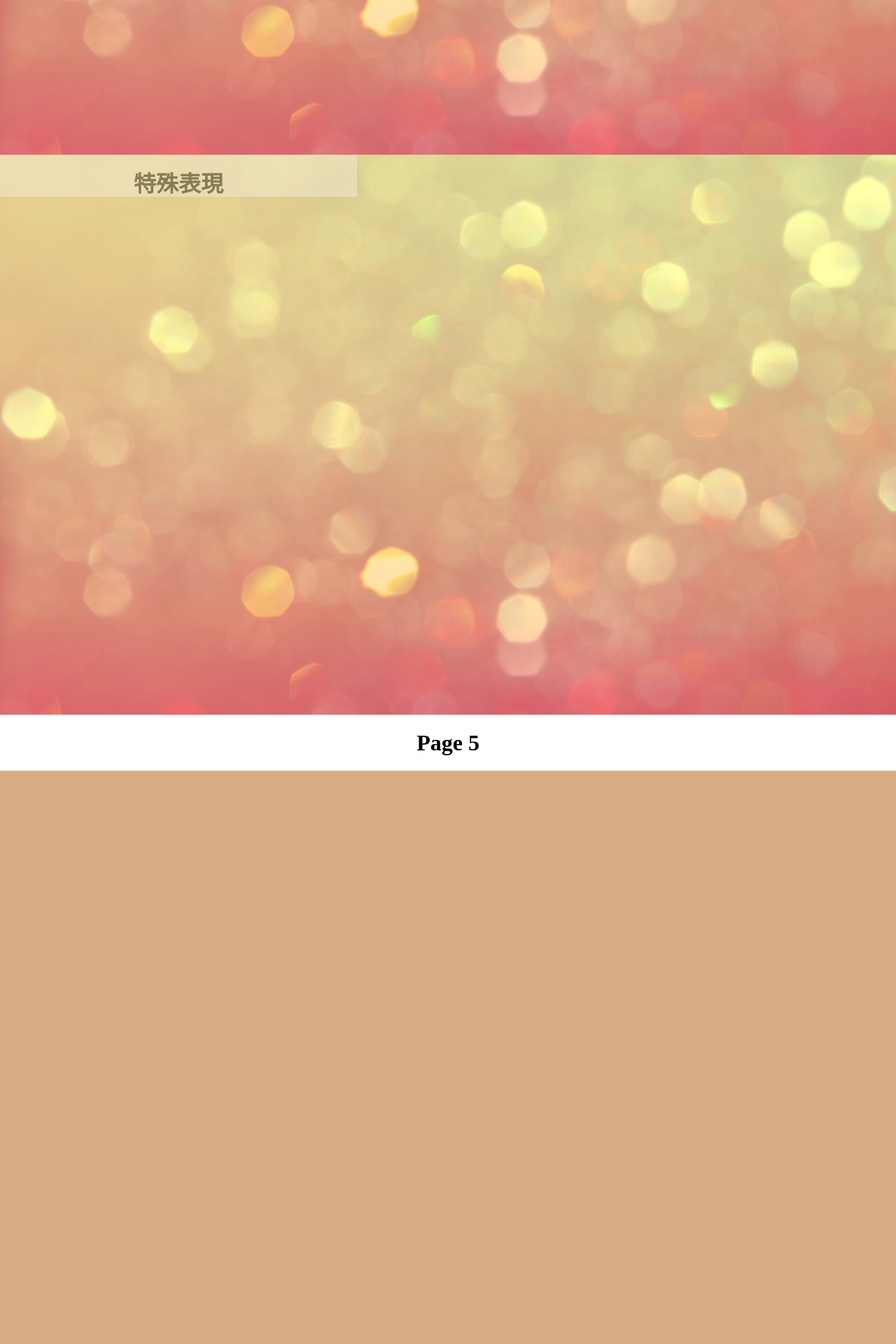
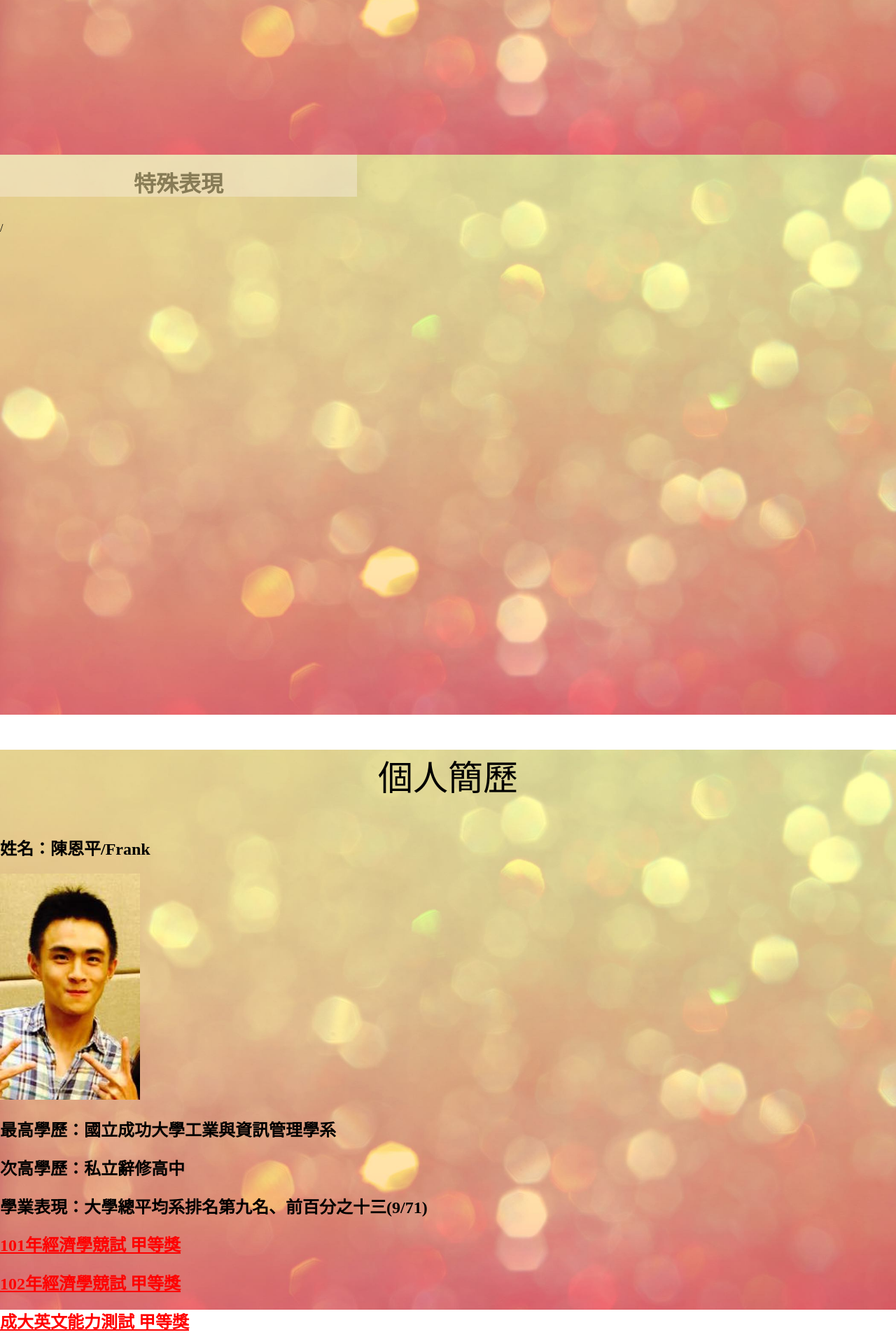
Before and after one commit to EnPingChen/resume, a PHP site: page / in a window 1280 px wide. Shown: the part 2200-4120 px from the top of the page at 70% size. Before the commit the page ends 3301 px from the top, so only its background shows below. Run offline with PHP 8.4, Linux system fonts and the light colour scheme.

Commit message:
resume.3

```diff
--- a/index.html
+++ b/index.html
@@ -19,6 +19,7 @@
             <li></li>
             <li></li>
             <li></li>
+            <li></li>
         </ul>
     </div>
       <div class ="downtip">
@@ -26,6 +27,7 @@
          <div  id = "tip2"><h2>自傳</h2></div>
          <div id = "tip3"><h2>個人資料</h2></div>
           <div id = "tip4"><h2>特殊表現</h2></div>
+          <div id = "tip5"><h2>個人簡歷</h2></div>
        </div>
        <div id = "gototop">
         <p >top</p>
@@ -97,8 +99,8 @@
   <br><hr><br></div>
 
 <div class="p04">
-          <div class="left2"><h1 id="c">特殊表現</h1></div><br><br>
-    <div class="table">
+          <div class="left3"><h1 id="c">特殊表現</h1></div><br><br>
+   /<div class="table1">
     <table align="center">
     <colgroup>
               <col span="1" width= "100px" ><col span="1" width= "250px" ><col span="1" width= "200px" >
@@ -127,8 +129,22 @@
     <td>Microsoft office:word,excek,Powerpoint<br>程式語言設計:C++<br>資料庫:MySQL</td>
   </tr>
    </table></div></div>
-<div class="p05"><h1>Page 5</h1></div>
+<div class="p05">
+<div class="person_ex">
+<p style="font-size:50px">個人簡歷</p>
+<h2 style="color:black;font-size:24">姓名：陳恩平/Frank</h2><img id = "head2" src="head2.jpg" style="bottom">
 
+<h2 style="color:black;font-size:24">最高學歷：國立成功大學工業與資訊管理學系</h2>
+<h2 style="color:black;font-size:24">次高學歷：私立辭修高中</h2>
+<h2 style="color:black;font-size:24">學業表現：大學總平均系排名第九名、前百分之十三(9/71)</h2>
+<h2 style="color:red;font-size:24;text-decoration:underline">101年經濟學競試 甲等獎</h2>
+<h2 style="color:red;font-size:24;text-decoration:underline">102年經濟學競試 甲等獎</h2>
+<h2 style="color:red;font-size:24;text-decoration:underline">成大英文能力測試 甲等獎</h2>
+<h2 style="color:red;font-size:24;text-decoration:underline">104年度書卷獎(大三)</h2>
+<h2 style="color:black;font-size:24">奧林丕亞 物理組  佳作</h2>
+
+</div>
+</div>
 
 
 
--- a/resume.css
+++ b/resume.css
@@ -22,6 +22,14 @@
         background-repeat: no-repeat;
         height:100vh;
     }
+.p05{
+        background-image:url(2011060409223978.jpg);
+        background-size:cover;
+        background-repeat: no-repeat;
+        height:100vh;
+        padding: 0px;
+    }
+
  .nav{
  	position: fixed;
  	top: 50%;
@@ -41,7 +49,8 @@
  	 border-width: 0px;
     border-style: solid;
     border-color: transparent;
- 	opacity: 0.7;
+ 	opacity: 1;
+    cursor: pointer;
  }
  #tip2{
  	position: fixed;
@@ -56,6 +65,7 @@
     border-style: solid;
     border-color: transparent;
  	opacity: 0.7;
+    cursor: pointer;
  }
  #tip3{
  	position: fixed;
@@ -70,6 +80,7 @@
     border-style: solid;
     border-color: transparent;
     opacity: 0.7;
+    cursor: pointer;
  }
  #tip4{
  	position: fixed;
@@ -84,7 +95,24 @@
     border-style: solid;
     border-color: transparent;
  	opacity: 0.7;
+    cursor: pointer;
  }
+ #tip5{
+    position: fixed;
+    bottom: 0px;
+    height: 50px;
+    width: 150px;
+    left: 750px;
+    background-color: orange;
+    text-align: center;
+    border-radius: 5px;
+     border-width: 0px;
+    border-style: solid;
+    border-color: transparent;
+    opacity: 0.7;
+    cursor: pointer;
+ }
+
   li{
         width:10px;
         height:10px;
@@ -233,5 +261,8 @@ body{
 	border-radius: 10px;
     opacity: 0.7;
     font-size: 40px;
+    cursor: pointer;
 }
-//
+.person_ex{
+    padding: 0px;
+}
--- a/resume.js
+++ b/resume.js
@@ -41,20 +41,30 @@ $(document).ready(function(){
             height: '50px',
             width: '500px'
      })
+     $(".head2").click(function(){
+        $("html,body").animate({"scrollTop":$(".p01").offset().top});
+        $(".nav li").css("background-color","white");
+        $(".nav li:eq(0)").css("background-color","green");
+        $("#tip1").css("opacity","1");
+        $("#tip2,#tip3,#tip4,#tip5").css("opacity","0.5");
+        n=1;
+    })
+
     $(".nav li:eq(0),#tip1").click(function(){
     	$("html,body").animate({"scrollTop":$(".p01").offset().top});
     	$(".nav li").css("background-color","white");
     	$(".nav li:eq(0)").css("background-color","green");
     	$("#tip1").css("opacity","1");
-    	$("#tip2,#tip3,#tip4").css("opacity","0.5");
+    	$("#tip2,#tip3,#tip4,#tip5").css("opacity","0.5");
+        n=1;
     })
     $(".nav li:eq(1),#tip2").click(function(){
     	$("html,body").animate({"scrollTop":$(".p02").offset().top});
     	$(".nav li").css("background-color","white");
     	$(".nav li:eq(1)").css("background-color","green");
     	$("#tip2").css("opacity","1");
-    	$("#tip1,#tip3,#tip4").css("opacity","0.5");
-
+    	$("#tip1,#tip3,#tip4,#tip5").css("opacity","0.5");
+        n=2;
 
     })
     $(".nav li:eq(2),#tip3").click(function(){
@@ -62,8 +72,8 @@ $(document).ready(function(){
     	$(".nav li").css("background-color","white");
     	$(".nav li:eq(2)").css("background-color","green");
     	$("#tip3").css("opacity","1");
-    	$("#tip1,#tip2,#tip4").css("opacity","0.5");
-
+    	$("#tip1,#tip2,#tip4,tip5").css("opacity","0.5");
+        n=3;
 
     })
     $(".nav li:eq(3),#tip4").click(function(){
@@ -71,8 +81,16 @@ $(document).ready(function(){
     	$(".nav li").css("background-color","white")
     	$(".nav li:eq(3)").css("background-color","green")
     	$("#tip4").css("opacity","1")
-    	$("#tip2,#tip1,#tip3").css("opacity","0.5")
-
+    	$("#tip2,#tip1,#tip3,tip5").css("opacity","0.5")
+        n=4;
+    })
+    $(".nav li:eq(4),#tip5").click(function(){
+        $("html,body").animate({"scrollTop":$(".p05").offset().top})
+        $(".nav li").css("background-color","white")
+        $(".nav li:eq(4)").css("background-color","green")
+        $("#tip5").css("opacity","1")
+        $("#tip2,#tip1,#tip3,#tip4").css("opacity","0.5")
+        n=5;
 
     })
    $("#gototop").click(function(){
@@ -80,11 +98,12 @@ $(document).ready(function(){
     	$("#gototop").css("opacity","1");
     	    })
 
-       n=1
+        n=1
         var num_li = $("li").length
             moving=0
             $(window).mousewheel(function(e){
                 $("html,body").stop()
+
                 if(moving==0){
                     moving=1
                     if(e.deltaY==-1){
@@ -104,27 +123,49 @@ $(document).ready(function(){
 
 
     $(window).scroll(function(){
+        //console.log($(window).scrollTop())
                  if($(window).scrollTop()+".4375"==$(".p01").offset().top && $(window).scrollTop()<$(".p02").offset().top){
                     $(".nav li").css("background-color","white")//除了被點擊到的游標，其他都恢復成原來的顏色
                     $(".nav li:eq(0)").css("background-color","green")
                     $("#tip1").css("opacity","1")
-    	            $("#tip2,#tip3,#tip4").css("opacity","0.5")
+    	            $("#tip2,#tip3,#tip4,tip5").css("opacity","0.5")
+                    n=1;
+
                 }else if($(window).scrollTop()+".4375"==$(".p02").offset().top && $(window).scrollTop()<$(".p03").offset().top){
                     $(".nav li").css("background-color","white")//除了被點擊到的游標，其他都恢復成原來的顏色
                     $(".nav li:eq(1)").css("background-color","green")
                     $("#tip2").css("opacity","1")
-    	            $("#tip1,#tip3,#tip4").css("opacity","0.5")
+    	            $("#tip1,#tip3,#tip4,#tip5").css("opacity","0.5")
+                    $(".left").animate({height: '200px',width:'1000px', opacity: '0.4'},"50" );
+                    $(".left").animate({height: '50px',width:'500px', opacity: '0.4'},"50" );
+                    $(".section").slideDown("slow");
+                    n=2;
+
                 }else if($(window).scrollTop()+".4375"==$(".p03").offset().top && $(window).scrollTop()<$(".p04").offset().top){
                     $(".nav li").css("background-color","white")//除了被點擊到的游標，其他都恢復成原來的顏色
                     $(".nav li:eq(2)").css("background-color","green")
                     $("#tip3").css("opacity","1")
-    	            $("#tip2,#tip1,#tip4").css("opacity","0.5")
+    	            $("#tip2,#tip1,#tip4,#tip5").css("opacity","0.5")
+                    $(".left2").animate({height: '200px',width:'1000px', opacity: '0.4'},"50" );
+                    $(".left2").animate({height: '50px',width:'500px', opacity: '0.4'},"50" );
+                    $(".table").fadeIn("6000");
+                    n=3;
                 }else if($(window).scrollTop()+".4375"==$(".p04").offset().top && $(window).scrollTop()<$(".p05").offset().top){
                     $(".nav li").css("background-color","white")//除了被點擊到的游標，其他都恢復成原來的顏色
                     $(".nav li:eq(3)").css("background-color","green")
                     $("#tip4").css("opacity","1")
-    	            $("#tip2,#tip3,#tip1").css("opacity","0.5")
-                }            })
+    	            $("#tip2,#tip3,#tip1,#tip5").css("opacity","0.5")
+                    $(".left3").animate({height: '200px',width:'1000px', opacity: '0.4'},"50" );
+                    $(".left3").animate({height: '50px',width:'500px', opacity: '0.4'},"50" );
+                    $(".table1").slideDown("slow");
+                    n=4;
+                }else if($(window).scrollTop()+".4375"==$(".p05").offset().top ){
+                    $(".nav li").css("background-color","white")//除了被點擊到的游標，其他都恢復成原來的顏色
+                    $(".nav li:eq(4)").css("background-color","green")
+                    $("#tip5").css("opacity","1")
+                    $("#tip2,#tip3,#tip1,#tip4").css("opacity","0.5")
+                    n=5;
+                                    }              })
 
 
 
```
Also changed, not shown: head2.jpg (added).
